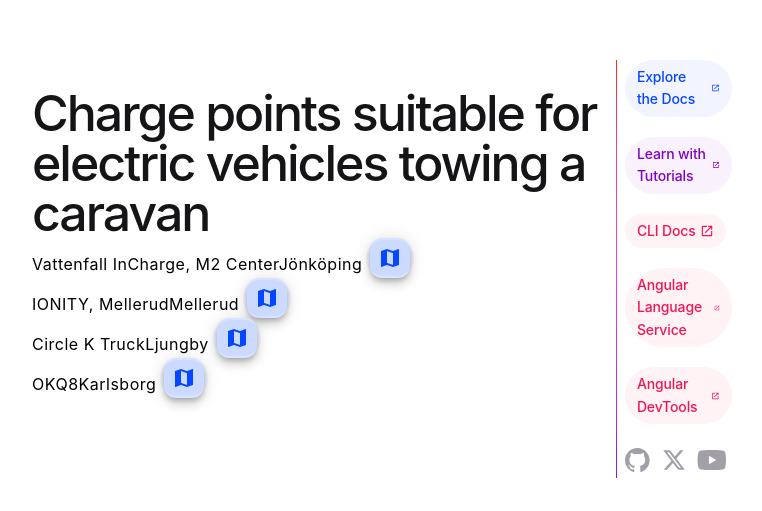
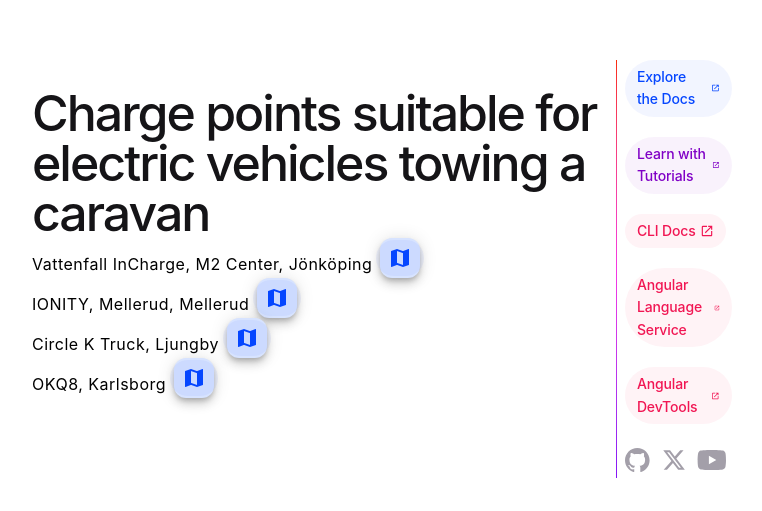
Before and after one commit to JohanHaggstrom/charge-ev-with-caravan_web, an Angular app: page / in a window 1280 px wide. Shown: the part 107-618 px from the top of the page, without its empty margins (258-1020 px from the left). Built offline with nearby package versions, Linux system fonts and the light colour scheme.

Commit message:
Added separater between description and city

```diff
--- a/src/app/app.component.html
+++ b/src/app/app.component.html
@@ -6,6 +6,7 @@
             @for (item of identifiedChargePoints; track item.id) {
             <div>
                 <span>{{ item.title }}</span>
+                <span>, </span>
                 <span>{{ item.city }}</span>
 
                 <button
```
